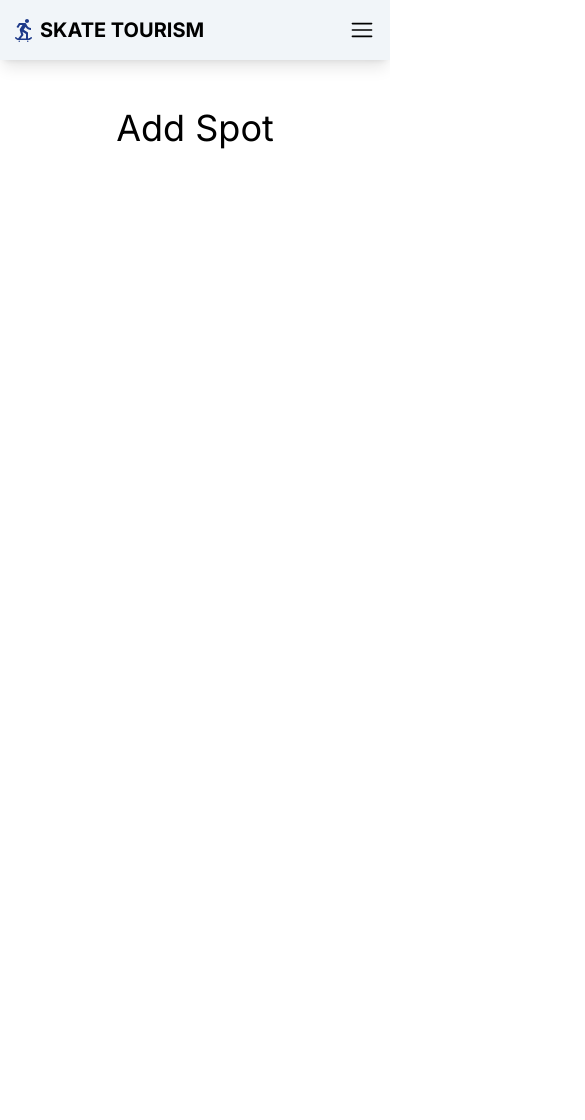
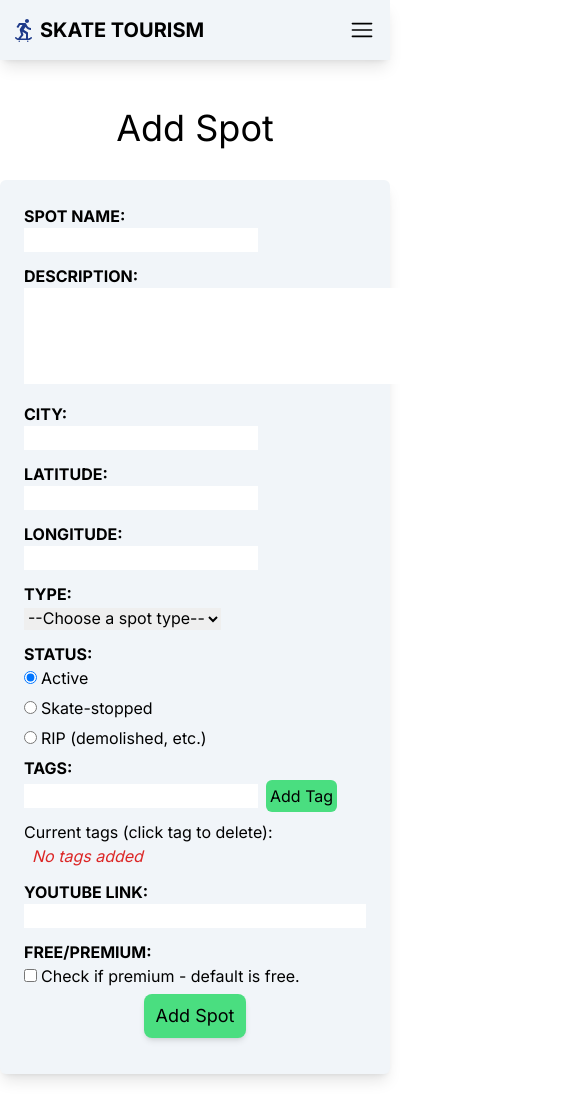
Before and after one commit to zwehr/spots-map-v3, a Next.js app: page /add/spot in a window 390 px wide. Shown: the top 1120 px of the page, 585 px wide, since content can reach past the window. Before the commit the page ends 844 px from the top, so only its background shows below. Built offline with nearby package versions, Linux system fonts and the light colour scheme.

Commit message:
create form for adding spot, including DeletableTags child component

```diff
--- a/src/app/add/spot/page.tsx
+++ b/src/app/add/spot/page.tsx
@@ -1,7 +1,204 @@
+'use client';
+
+import DeletableTags from '@/components/tags/DeletableTags';
+import { useState, MouseEvent, FormEvent, ChangeEvent } from 'react';
+
 export default function AddSpot() {
+  const [name, setName] = useState('');
+  const [description, setDescription] = useState('');
+  const [city, setCity] = useState('');
+  const [lat, setLat] = useState('');
+  const [lng, setLng] = useState('');
+  const [type, setType] = useState('');
+  const [status, setStatus] = useState('active');
+  const [tag, setTag] = useState('');
+  const [tags, setTags] = useState(Array<string>);
+  const [youtubeLink, setYoutubeLink] = useState('');
+  const [isPremium, setIsPremium] = useState(false);
+
+  const handleAddTag = (e: MouseEvent<HTMLButtonElement>) => {
+    e.preventDefault();
+    if (!tags.includes(tag)) {
+      tags.push(tag);
+      setTag('');
+    }
+  };
+
+  const handleDeleteTag = (tagToDelete: string) => {
+    setTags(tags.filter((tag) => tag !== tagToDelete));
+  };
+
+  const handleSubmit = (e: FormEvent<HTMLFormElement>) => {
+    e.preventDefault();
+  };
+
   return (
     <>
       <h1>Add Spot</h1>
+      <div className='bg-slate-100 max-w-xl mx-auto mb-24 p-6 rounded-md shadow-lg'>
+        <form onSubmit={handleSubmit}>
+          <label htmlFor='name' className='font-bold'>
+            SPOT NAME:
+          </label>
+          <input
+            id='name'
+            name='name'
+            type='text'
+            onChange={(e) => setName(e.target.value)}
+            required
+          />
+          <label htmlFor='description' className='font-bold'>
+            DESCRIPTION:
+          </label>
+          <textarea
+            value={description}
+            onChange={(e) => setDescription(e.target.value)}
+            id='description'
+            name='description'
+            rows={4}
+            cols={56}
+            required
+          />
+          <label htmlFor='city' className='font-bold'>
+            CITY:
+          </label>
+          <input
+            value={city}
+            onChange={(e) => setCity(e.target.value)}
+            id='city'
+            name='city'
+            type='text'
+            required
+          />
+          <label htmlFor='lat' className='font-bold'>
+            LATITUDE:
+          </label>
+          <input
+            value={lat}
+            onChange={(e) => setLat(e.target.value)}
+            id='lat'
+            name='lat'
+            type='text'
+            required
+          />
+          <label htmlFor='lng' className='font-bold'>
+            LONGITUDE:
+          </label>
+          <input
+            value={lng}
+            onChange={(e) => setLng(e.target.value)}
+            id='lng'
+            name='lng'
+            type='text'
+            required
+          />
+          <label htmlFor='type' className='font-bold'>
+            TYPE:
+          </label>
+          <select
+            value={type}
+            onChange={(e) => setType(e.target.value)}
+            name='type'
+            id='type-select'
+          >
+            <option value=''>--Choose a spot type--</option>
+            <option value='handrail'>Handrail</option>
+            <option value='stairs'>Stairs</option>
+            <option value='gap'>Gap</option>
+            <option value='ledge'>Ledge</option>
+            <option value='pad'>Manual Pad</option>
+            <option value='hubba'>Hubba</option>
+            <option value='bank'>Bank</option>
+            <option value='street transition'>Street Transition</option>
+            <option value='curb'>Curb</option>
+            <option value='bump'>Bump to bar, etc.</option>
+            <option value='misc'>Misc</option>
+          </select>
+          <div className='flex-col'>
+            <p className='font-bold'>STATUS:</p>
+            <div>
+              <input
+                type='radio'
+                name='status'
+                value='active'
+                checked={status === 'active'}
+                onChange={(e) => setStatus(e.target.value)}
+              />
+              <label htmlFor='active' className='pl-1 inline'>
+                Active
+              </label>
+            </div>
+            <div>
+              <input
+                type='radio'
+                name='status'
+                value='skate-stopped'
+                checked={status === 'skate-stopped'}
+                onChange={(e) => setStatus(e.target.value)}
+              />
+              <label htmlFor='skate-stopped' className='pl-1 inline'>
+                Skate-stopped
+              </label>
+            </div>
+            <div>
+              <input
+                type='radio'
+                name='status'
+                value='rip'
+                checked={status === 'rip'}
+                onChange={(e) => setStatus(e.target.value)}
+              />
+              <label htmlFor='rip' className='pl-1 inline'>
+                RIP (demolished, etc.)
+              </label>
+            </div>
+          </div>
+          <label htmlFor='tag' className='font-bold'>
+            TAGS:
+          </label>
+          <input
+            value={tag}
+            id='tag'
+            name='tag'
+            type='text'
+            onChange={(e) => setTag(e.target.value)}
+          />
+          <button
+            className='p-1 ml-2 rounded-md bg-green-400 hover:bg-green-500'
+            onClick={handleAddTag}
+          >
+            Add Tag
+          </button>
+          <DeletableTags tags={tags} handleDeleteTag={handleDeleteTag} />
+          <label htmlFor='' className='font-bold'>
+            YOUTUBE LINK:
+          </label>
+          <input
+            className='w-full'
+            value={youtubeLink}
+            onChange={(e) => setYoutubeLink(e.target.value)}
+            id='youtube'
+            name='youtube'
+            type='text'
+            required
+          />
+          <label htmlFor='premium' className='font-bold'>
+            FREE/PREMIUM:
+          </label>
+          <input
+            type='checkbox'
+            checked={isPremium}
+            onChange={() => setIsPremium((prevBool) => !prevBool)}
+            className='mr-1'
+          />
+          Check if premium - default is free.
+          <input
+            type='submit'
+            value='Add Spot'
+            className='mx-auto py-2 px-3 bg-green-400 rounded-lg hover:bg-green-500 hover:cursor-pointer shadow-md text-lg block'
+          />
+        </form>
+      </div>
     </>
   );
 }
--- a/src/app/globals.css
+++ b/src/app/globals.css
@@ -31,6 +31,16 @@ td {
   @apply p-1;
 }
 
+label {
+  @apply block;
+}
+
+input,
+textarea,
+select {
+  @apply mb-3;
+}
+
 /*
 Responsive iframe styling below from Ben Marhsall's tutorial:
 https://www.benmarshall.me/responsive-iframes/
--- /dev/null
+++ b/src/components/tags/DeletableTags.tsx
@@ -0,0 +1,32 @@
+import { MouseEvent } from 'react';
+
+type DeletableTagsProps = {
+  tags: Array<string>;
+  handleDeleteTag: (tag: string) => void;
+};
+
+export default function DeletableTags({
+  tags,
+  handleDeleteTag,
+}: DeletableTagsProps) {
+  return (
+    <div>
+      Current tags (click tag to delete):
+      <div className='flex flex-wrap mb-3'>
+        {tags.length > 0 ? (
+          tags.map((tag) => (
+            <div
+              key={tag}
+              className='bg-sky-300 p-1 m-1 rounded-md cursor-pointer'
+              onClick={() => handleDeleteTag(tag)}
+            >
+              {tag}
+            </div>
+          ))
+        ) : (
+          <p className='italic text-red-600 pl-2'>No tags added</p>
+        )}
+      </div>
+    </div>
+  );
+}
```
